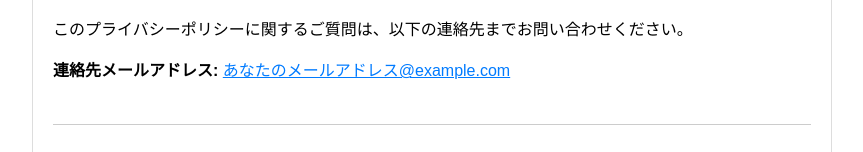
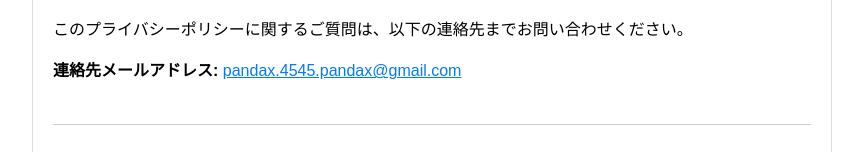
Before and after one commit to dorax26/qraphics-support, a plain HTML site: page privacy.html in a window 1280 px wide. Shown: the part 548-700 px from the top of the page, without its empty margins (208-1071 px from the left). Drawn offline with Linux system fonts and the light colour scheme.

Commit message:
Update privacy.html

```diff
--- a/privacy.html
+++ b/privacy.html
@@ -28,7 +28,7 @@
         <h2>お問い合わせ</h2>
         <p>このプライバシーポリシーに関するご質問は、以下の連絡先までお問い合わせください。</p>
         <p>
-            <strong>連絡先メールアドレス:</strong> <a href="mailto:あなたのメールアドレス@example.com">あなたのメールアドレス@example.com</a>
+            <strong>連絡先メールアドレス:</strong> <a href="mailto:pandax.4545.pandax@gmail.com">pandax.4545.pandax@gmail.com</a>
         </p>
 
         <div class="en">
```
